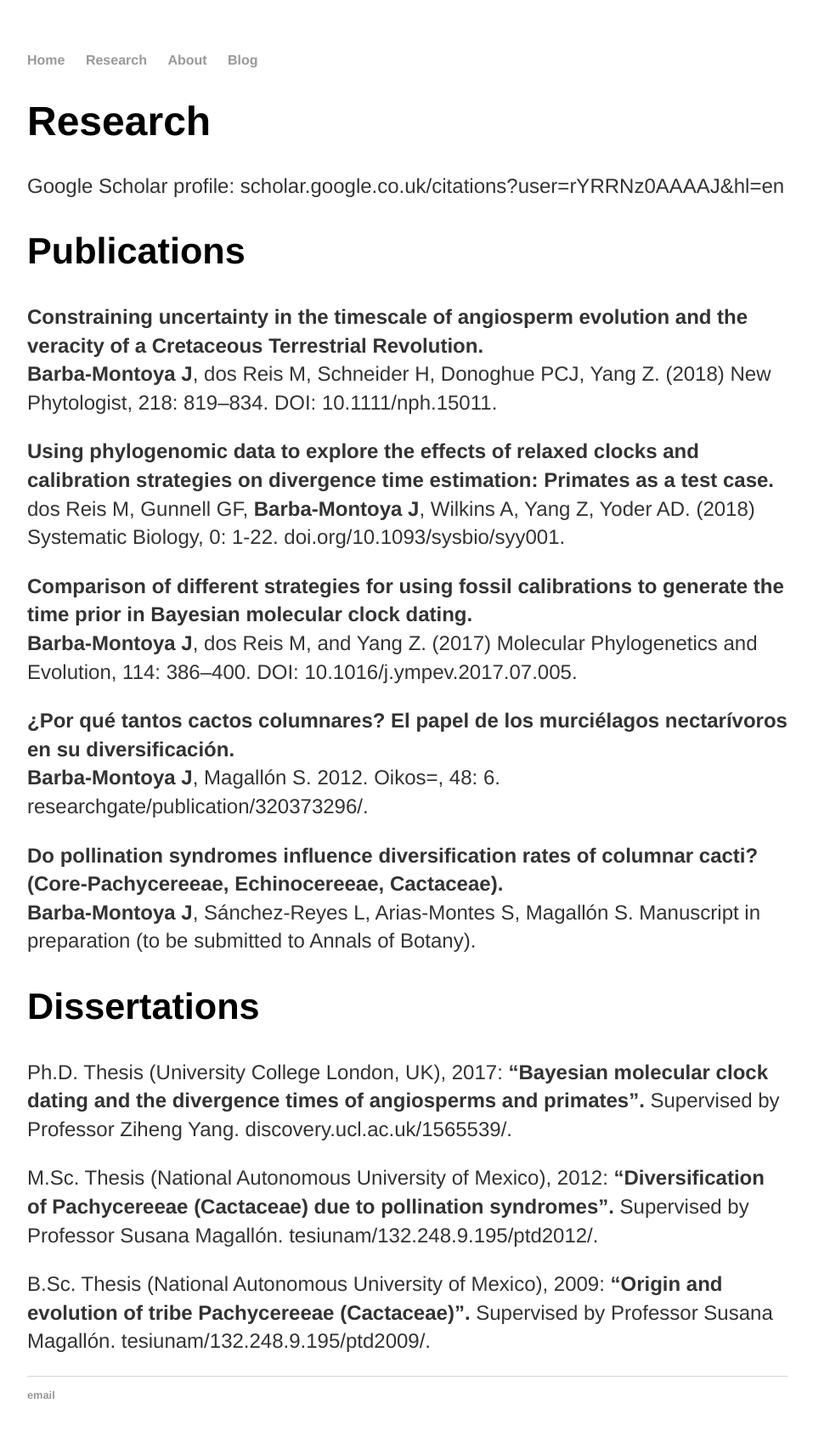
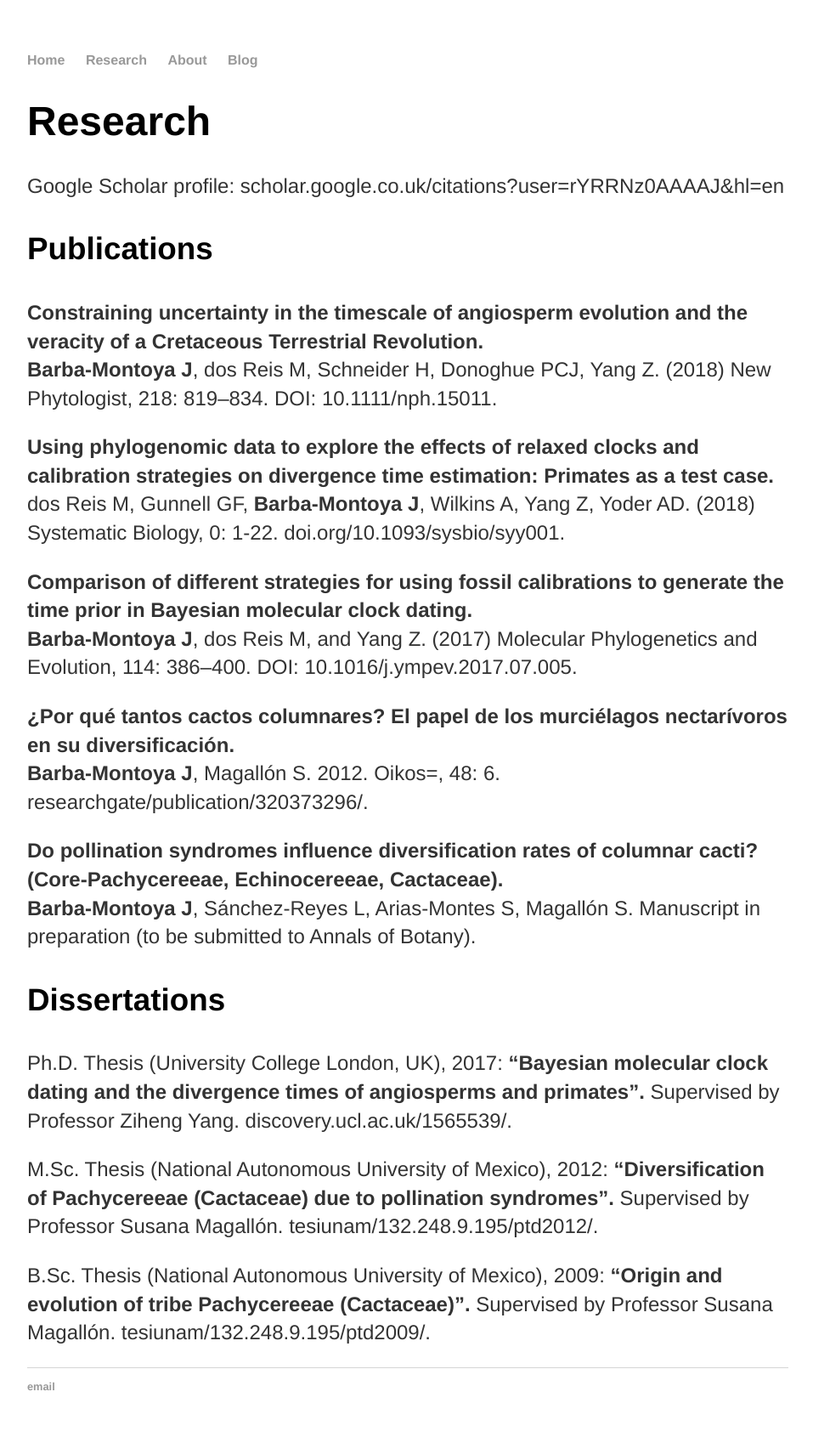
Before and after one commit to josebarbamontoya/josebarbamontoya.github.io, a Jekyll site: the page built from research/index.html, in a window 1280 px wide. Shown: the whole page at 85% size, without its empty margins (160-1117 px from the left). Built offline with Jekyll 4.4.1, drawn with Linux system fonts in a browser that asks for light colours.

```diff
--- a/research/index.html
+++ b/research/index.html
@@ -6,7 +6,7 @@ title: Jose Barba-Montoya
 	<div class="research">
 					<h1>Research</h1>
 					<p>Google Scholar profile: scholar.google.co.uk/citations?user=rYRRNz0AAAAJ&hl=en</p>
-					<h2>Publications</h2>
+					<h3>Publications</h3>
 <p><b>Constraining uncertainty in the timescale of angiosperm evolution and the veracity of a Cretaceous Terrestrial Revolution.</b><br>
 <b>Barba-Montoya J</b>, dos Reis M, Schneider H, Donoghue PCJ, Yang Z. (2018) New Phytologist, 218: 819–834. DOI: 10.1111/nph.15011.
 
@@ -22,7 +22,7 @@ dos Reis M, Gunnell GF, <b>Barba-Montoya J</b>, Wilkins A, Yang Z, Yoder AD. (20
 <p><b>Do pollination syndromes influence diversification rates of columnar cacti? (Core-Pachycereeae, Echinocereeae, Cactaceae).</b><br>
 <b>Barba-Montoya J</b>, Sánchez-Reyes L, Arias-Montes S, Magallón S. Manuscript in preparation (to be submitted to Annals of Botany).
 
-					<h2>Dissertations</h2>
+					<h3>Dissertations</h3>
 <p>Ph.D. Thesis (University College London, UK), 2017: <b>“Bayesian molecular clock dating and the divergence times of angiosperms and primates”.</b> Supervised by Professor Ziheng Yang. discovery.ucl.ac.uk/1565539/.
 
 <p>M.Sc. Thesis (National Autonomous University of Mexico), 2012: <b>“Diversification of Pachycereeae (Cactaceae) due to pollination syndromes”.</b> Supervised by Professor Susana Magallón. tesiunam/132.248.9.195/ptd2012/.
```
